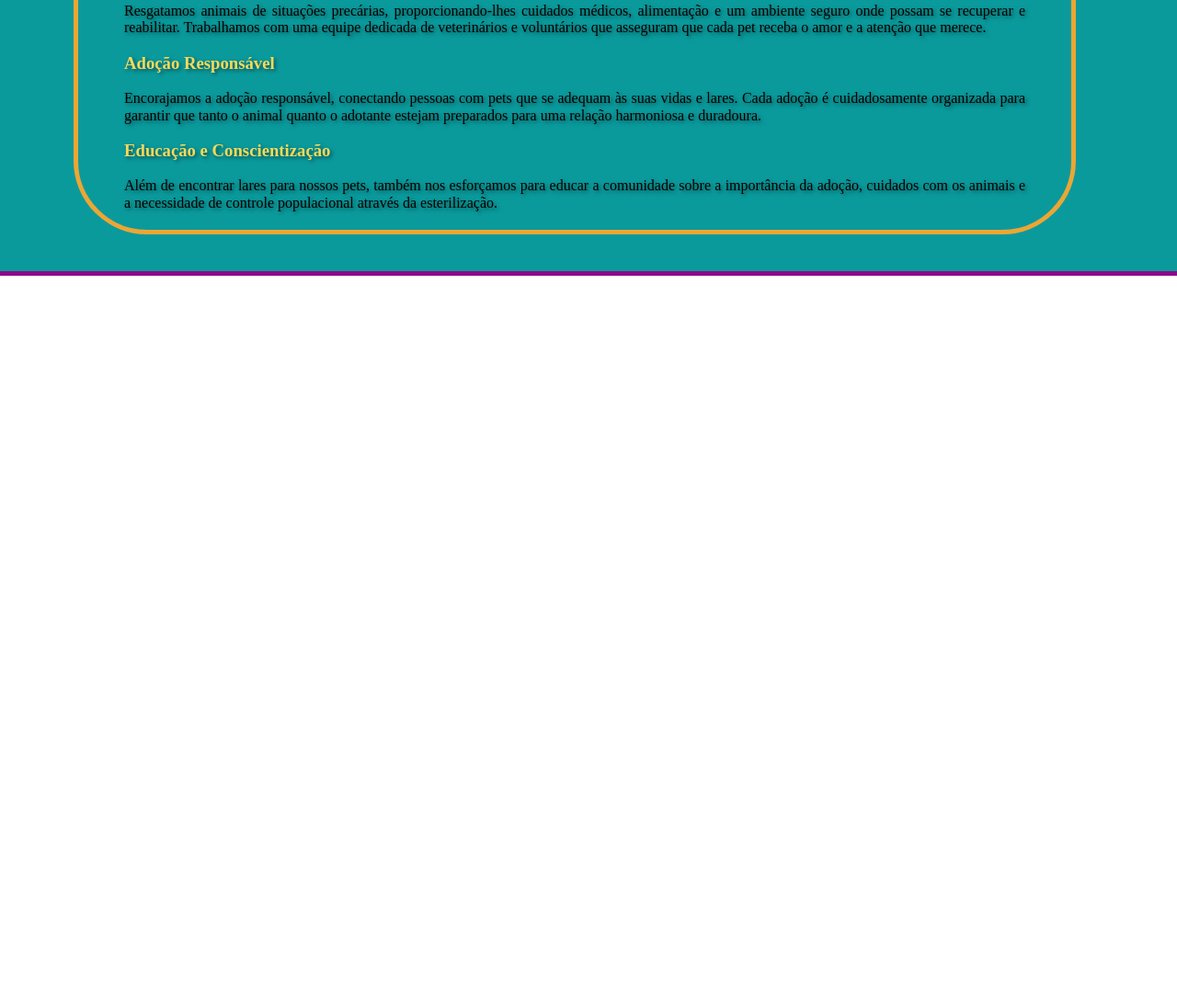
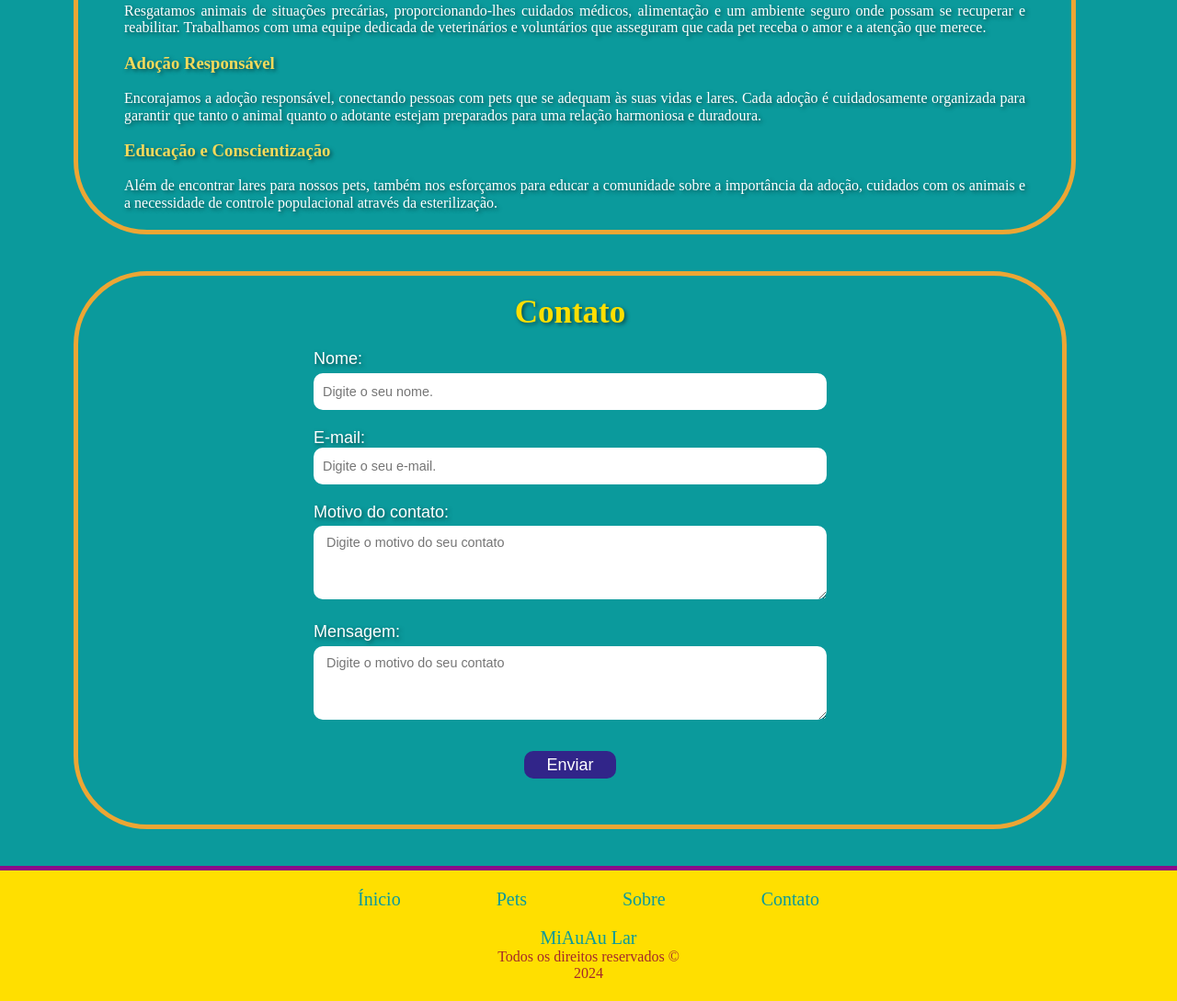
Before and after one commit to eduardowada/MiAuAuLar, a plain HTML site: page index.html in a window 1280 px wide. Shown: the part 3060-4149 px from the top of the page at 92% size. Before the commit the page ends 3360 px from the top, so only its background shows below. Drawn offline with Linux system fonts and the light colour scheme.

Commit message:
finalizado contato e rodape

```diff
--- a/index.html
+++ b/index.html
@@ -21,7 +21,7 @@
                     <li><a href="#inicio">Início</a></li>
                     <li><a href="#pets">Pets</a></li>
                     <li><a href="#sobre">Sobre</a></li>
-                    <li><a href="#">Contato</a></li>
+                    <li><a href="#contato">Contato</a></li>
                 </ul>
             </nav>
         </header>
@@ -36,16 +36,20 @@
 
                     <div class="descricao">
                         <p>Encontre um amigo peludo para chamar de seu no MiAuAu Lar, onde a magia da adoção transforma
-                            vidas. Nosso objetivo é conectar corações com patinhas carentes, oferecendo um lar amoroso para
+                            vidas. Nosso objetivo é conectar corações com patinhas carentes, oferecendo um lar amoroso
+                            para
                             cada pet. Seja você um amante de gatos ou um apaixonado por cachorros, aqui você encontrará
                             histórias encantadoras e a chance de fazer a diferença na vida de um animalzinho.</p><br>
 
-                        <p>Explore nossas histórias, conheça nossos adoráveis pets disponíveis para adoção e descubra como
-                        você pode fazer parte dessa jornada de amor e compaixão. Cada adoção é um passo rumo a um final
+                        <p>Explore nossas histórias, conheça nossos adoráveis pets disponíveis para adoção e descubra
+                            como
+                            você pode fazer parte dessa jornada de amor e compaixão. Cada adoção é um passo rumo a um
+                            final
                             feliz, onde o MiAuAu Lar se torna o ponto de partida para uma nova vida repleta de carinho e
                             alegria.</p><br>
 
-                        <p>Junte-se a nós nesta missão de transformar vidas e fazer o mundo um lugar melhor, um pet de cada
+                        <p>Junte-se a nós nesta missão de transformar vidas e fazer o mundo um lugar melhor, um pet de
+                            cada
                             vez. Obrigado por visitar o MiAuAu Lar. Prepare seu coração, pois seu novo melhor amigo pode
                             estar a apenas um clique de distância.</p><br>
 
@@ -142,8 +146,47 @@
                             populacional através da esterilização.</p>
                 </section>
 
+                <section id="contato">
+                    <h2>Contato</h2>
+                    <form id="contact-form">
+                        <div>
+                            <label for="nome">Nome:</label>
+                            <input class="campo" type="text" id="nome" placeholder="Digite o seu nome."><br>
+                        </div>
+                        <div>
+                            <labbel for="email">E-mail:</labbel>
+                            <input class="campo" type="email" id="email" placeholder="Digite o seu e-mail.">
+                        </div>
+                        <div>
+                            <label for="motivo">Motivo do contato: </label>
+                            <textarea class="campo" id="motivo"
+                                placeholder=" Digite o motivo do seu contato"></textarea>
+                        </div>
+                        <div>
+                            <label for="mensagem">Mensagem: </label>
+                            <textarea class="campo" id="mensagem"
+                                placeholder=" Digite o motivo do seu contato"></textarea>
+                        </div>
+                        <div class="button">
+                            <button type="submit">Enviar</button>
+                        </div>
+                    </form>
+                </section>
             </div>
         </main>
+
+        <footer id="rodape">
+            <p>
+                <a href="#inicio">Ínicio</a>
+                <a href="#pets">Pets</a>
+                <a href="#sobre">Sobre</a>
+                <a href="#contato">Contato</a>
+            </p>
+            <br>
+            <p><a href="#">MiAuAu Lar</a></p>
+            <p class="rodapeColor">Todos os direitos reservados &copy;</p>
+            <p class="rodapeColor">2024</p>
+        </footer>
     </div>
 </body>
 
--- a/styles/styles.css
+++ b/styles/styles.css
@@ -11,6 +11,7 @@ html {
 
 body {
     font: "Lucida Grande", "Lucida Sans Unicode", Arial, Sans-serif;
+    color: white;
 }
 
 #container {
@@ -209,9 +210,98 @@ section h2 {
     color:rgb(244, 218, 91)
 }
 
+/* Seção Contato */
+
+#contato {
+    margin: 40px 120px 40px 80px;
+    border-radius: 80px;
+    text-shadow: 2px 2px 4px rgba(0, 0, 0, 0.5);
+    text-align: justify;
+    border: 5px solid #ECA634;
+    /* padding: 60px 780px 60px 90px; */
+}
+
+form {
+    text-align: center;
+    margin: 20px;
+    font-family: Arial, Helvetica, sans-serif;
+    font-size: 18px;
+}
+
+form div {
+    margin-bottom: 20px;
+    text-align: left;
+    display: block;
+    width: 60%;
+}
+
+form div {
+    margin-bottom: 20px;
+    text-align: left;
+    display: inline-block;
+    width: 60%;
+  }
+
+  form label {
+    display: block;
+    margin-bottom: 5px;
+    text-align: left;
+  }
+
+  input.campo, textarea.campo {
+    font-family: Arial, Helvetica, sans-serif;
+    font-size: 1em;
+    background-color: #fff;
+    border: none;
+    font-size: 0.8em;
+    border-radius: 10px;
+    padding: 10px;
+    width: 100%;
+  }
+
+  input.campo {
+    height: 40px;
+  }
+
+  textarea.campo {
+    height: 80px;
+  }
+
+  .button {
+    margin: 10px;
+    text-align: center;
+  }
+
+  button {
+    height: 30px;
+    width: 100px;
+    border: none;
+    font-size: 0.8em;
+    border-radius: 10px;
+    background-color: #312589;
+    color: #ffffff;
+  }
+
+/* Rodapé */
+
+#rodape {
+    padding: 20px 0;
+    background-color: #FFDF00;
+    text-align: center;
+}
+
+footer>p a {
+    padding: 2px 50px;
+    font-size: 20px;
+}
+
+.rodapeColor {
+    color: brown;
+}
+
 /* Media queries para ajustar o layout em telas menores */
 @media (max-width: 600px) {
-    #logo {
+    #logo, #pets, #pet1, #pet2, #pet3 {
         float: none; /* Remove o float do logo */
         text-align: center; /* Centraliza o logo em telas menores */
         margin-bottom: 20px; /* Espaço abaixo do logo em telas menores */
```
Lines whose indentation alone changed are shown as unchanged.
